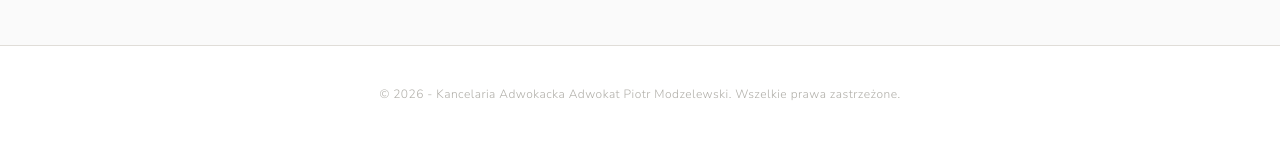
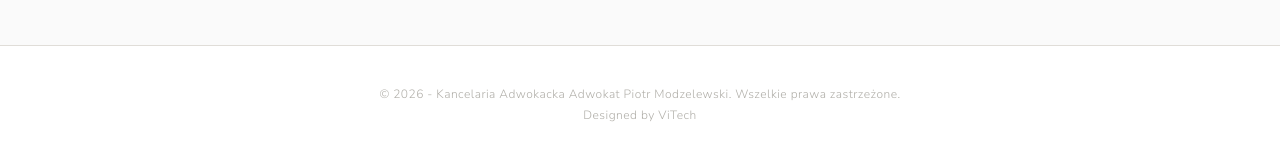
Before and after one commit to pmmodzelewski/adwokatmodzelewski.pl, a Jekyll site: the page built from index.html, in a window 1280 px wide and 900 px high, scrolled down 3667 px. Shown: the part 737-897 px from the top of the window. Built offline with Jekyll 4.4.1, drawn with Linux system fonts in a browser that asks for light colours; Markdown is read by kramdown in place of the engine named in the settings.

Commit message:
Update footer.html

```diff
--- a/_includes/footer.html
+++ b/_includes/footer.html
@@ -5,4 +5,6 @@
   {% else %}
     &copy; 2026 - Kancelaria Adwokacka Adwokat Piotr Modzelewski. Wszelkie prawa zastrzeżone.
   {% endif %}
+  <br>
+  Designed by ViTech
 </footer>
```
